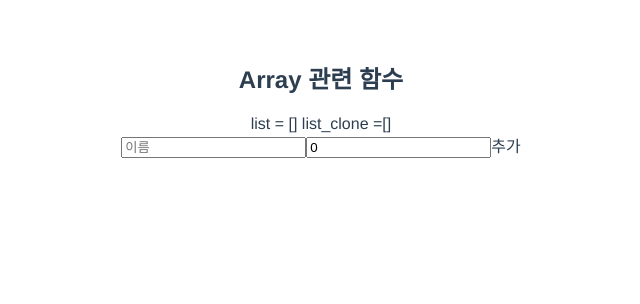
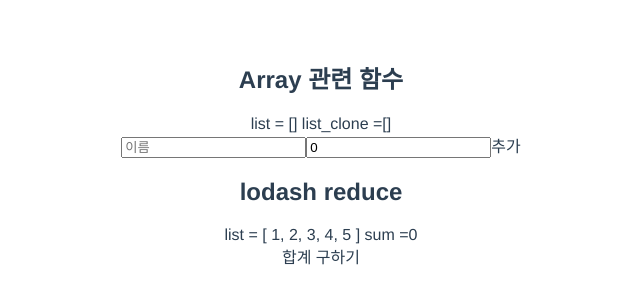
Before and after one commit to mini2ft/vue_project, a Vue app: page / in a window 1280 px wide. Shown: the top 304 px of the page, without its empty margins (319-959 px from the left). Built offline with nearby package versions, Linux system fonts and the light colour scheme.

Commit message:
lodash reduce

```diff
--- a/src/App.vue
+++ b/src/App.vue
@@ -3,17 +3,20 @@
   <!-- <HelloWorld msg="Welcome to Your Vue.js App"/> -->
 
   <ArrayVue />
+  <ReduceVue />
 </template>
 
 <script>
 // import HelloWorld from './components/HelloWorld.vue'
 import ArrayVue from './pages/array.vue'
+import ReduceVue from './pages/reduce.vue'
 
 export default {
   name: 'App',
   components: {
     // HelloWorld,
-    ArrayVue
+    ArrayVue,
+    ReduceVue
   }
 }
 </script>
--- /dev/null
+++ b/src/pages/reduce.vue
@@ -0,0 +1,33 @@
+<template>
+    <h2>lodash reduce</h2>
+
+<div>
+    list = {{ list }}
+    sum ={{sum}}
+</div>
+<div>
+    <a  @click="getSum()">합계 구하기</a>
+</div>
+
+</template>
+
+<script>
+import 'lodash'
+export default {
+    data () {
+        return {
+            list: [1,2,3,4,5],
+            sum: 0,
+        }
+    },
+    methods: {
+        getSum () {
+            this.sum = _.reduce(this.list, function(tot, n) {
+                console.log("tot = ", tot, ", n = ", n)
+                return tot + n;
+            })
+
+        },
+    }
+}
+</script>
```
